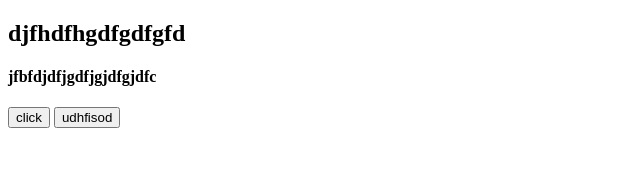
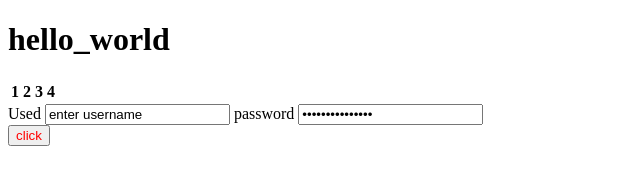
Before and after one commit to Sivaram0/notes1, a plain HTML site: page index.html in a window 1280 px wide. Shown: the whole page, without its empty margins (0-640 px from the left). Drawn offline with Linux system fonts and the light colour scheme.

Commit message:
added changes

```diff
--- a/index.html
+++ b/index.html
@@ -1,18 +1,33 @@
 <!DOCTYPE html>
 <html lang="en">
-
 <head>
     <meta charset="UTF-8">
     <meta name="viewport" content="width=device-width, initial-scale=1.0">
-    <title>Precommit</title>
+    <title>ReactJs</title>
 </head>
-
 <body>
-    <h2>djfhdfhgdfgdfgfd</h2>
-
-    <h4>jfbfdjdfjgdfjgjdfgjdfc </h4>
-                       <button>click </button>
-    <button>udhfisod </button>
+    <h1>hello_world</h1>
+       <table>
+        <th>1</th>
+        <th>2</th>
+        <th>3</th>
+        <th>4</th>
+        <td></td>
+        <td></td>
+        <td></td>
+        <td></td>
+       </table>
+       <form>
+        <lable>Used</lable>
+        <input type="text" value="enter username"/>
+        <label>password</label>
+        <input type="password" value="'enter password"/>
+       </form>
+       <button style="color: red;" onclick="get_details()">click</button>
 </body>
-
+<script>
+    // get_details(){
+    //     console.log('');
+    // }
+</script>
 </html>
```
Also changed, not shown: 1 other file.
